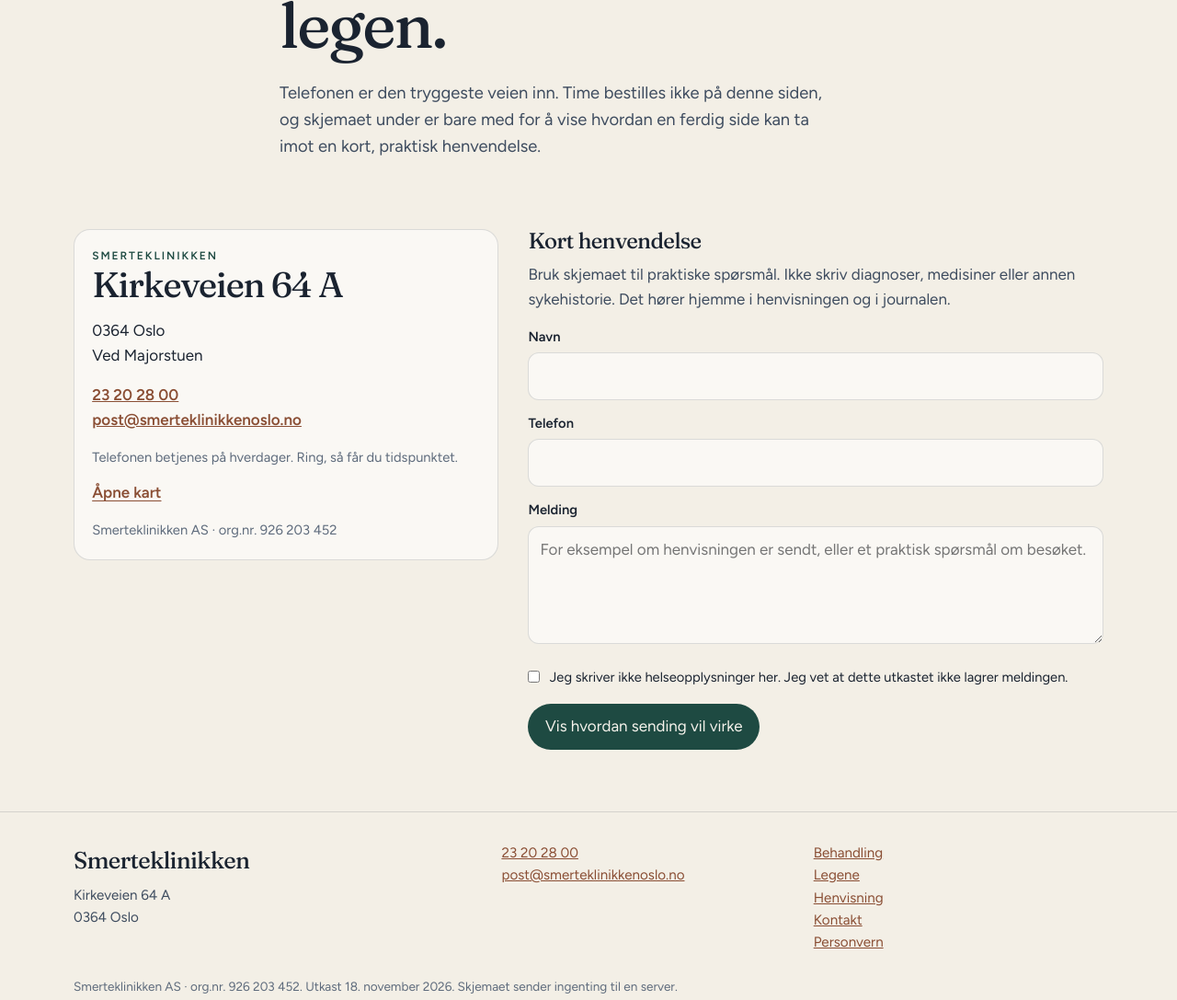
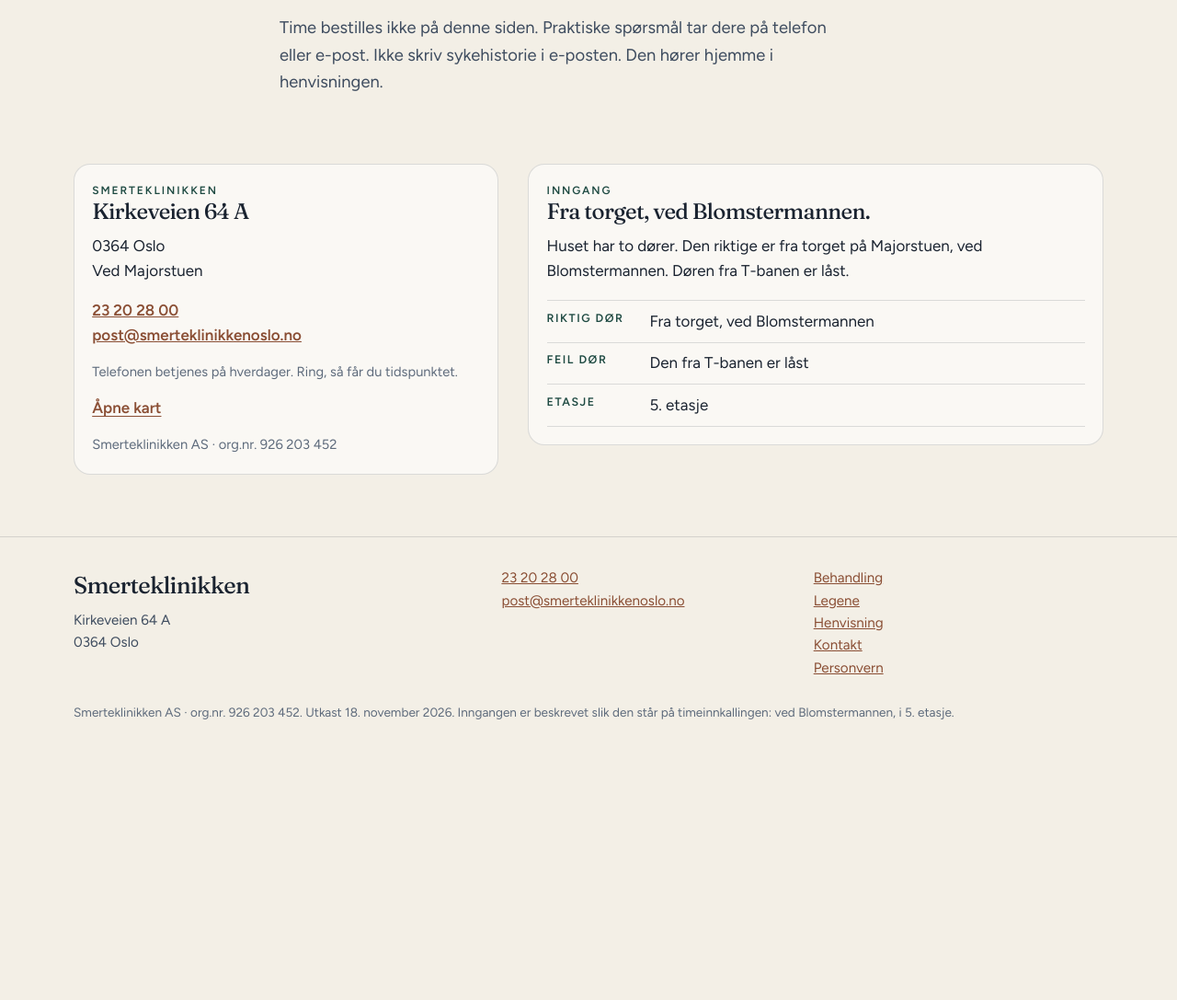
Before and after one commit to hanshaugen/smerteklinikkenoslo, a plain HTML site: page kontakt.html in a window 1280 px wide. Shown: the part 328-1415 px from the top of the page at 92% size. After the commit the page ends 1155 px from the top, so only its background shows below. Drawn offline with Linux system fonts and the light colour scheme.

Commit message:
Bytt ut skjemaet med inngangen, og legg Hjem i menyen.
Riktig dør er fra torget ved Blomstermannen. Døren fra T-banen er låst. Klinikken ligger i 5. etasje.

```diff
--- a/css/site.css
+++ b/css/site.css
@@ -274,7 +274,7 @@ button.btn {
 
 .card h2,
 .step h2,
-.contact-form h2 {
+.contact-card h2 {
   font-size: 1.5rem;
 }
 
@@ -543,41 +543,28 @@ button.btn {
 
 .contact-card a { color: var(--copper); font-weight: 600; }
 
-label {
-  display: block;
-  font-weight: 600;
-  font-size: 0.92rem;
-  margin-bottom: 0.3rem;
+.entrance-list {
+  list-style: none;
+  margin: 1.1rem 0 0;
+  padding: 0;
 }
 
-input, textarea {
-  width: 100%;
-  font: inherit;
-  color: inherit;
-  background: var(--sheet);
-  border: 1px solid var(--line);
-  border-radius: 12px;
-  padding: 0.7rem 0.75rem;
-  margin-bottom: 0.9rem;
+.entrance-list li {
+  display: grid;
+  grid-template-columns: 6.2rem 1fr;
+  gap: 0.8rem;
+  padding: 0.55rem 0;
+  border-top: 1px solid var(--line);
 }
 
-textarea { min-height: 8rem; resize: vertical; }
+.entrance-list li:last-child { border-bottom: 1px solid var(--line); }
 
-.check {
-  display: flex;
-  gap: 0.65rem;
-  align-items: flex-start;
-  font-weight: 400;
-  margin: 0.2rem 0 1rem;
-}
-
-.check input { width: auto; margin: 0.2rem 0 0; }
-
-.form-result {
-  background: #e5efe9;
-  border-radius: 12px;
-  padding: 0.9rem 1rem;
-  margin-bottom: 1rem;
+.entrance-list span {
+  color: var(--spruce);
+  font-size: 0.78rem;
+  font-weight: 600;
+  letter-spacing: 0.12em;
+  text-transform: uppercase;
 }
 
 .site-footer {
--- a/js/site.js
+++ b/js/site.js
@@ -15,40 +15,4 @@
       });
     });
   }
-
-  var form = document.querySelector(".contact-form");
-  if (!form) return;
-
-  form.addEventListener("submit", function (event) {
-    event.preventDefault();
-    if (!form.checkValidity()) {
-      form.reportValidity();
-      return;
-    }
-
-    var data = new FormData(form);
-    var result = document.querySelector(".form-result");
-    var text = [
-      "Navn: " + data.get("navn"),
-      "Telefon: " + data.get("telefon"),
-      "",
-      String(data.get("melding") || "")
-    ].join("\n");
-
-    var mailto = "mailto:post@smerteklinikkenoslo.no?subject=" +
-      encodeURIComponent("Henvendelse fra nettsiden") +
-      "&body=" + encodeURIComponent(text);
-
-    result.hidden = false;
-    result.innerHTML = "";
-
-    var p = document.createElement("p");
-    p.textContent = "I dette utkastet lagres ikke skjemaet. På den ferdige siden kan meldingen åpne en e-post til klinikken, eller dere kan la telefonen være eneste vei inn. Ring 23 20 28 00 om saken haster.";
-    result.appendChild(p);
-
-    var a = document.createElement("a");
-    a.href = mailto;
-    a.textContent = "Åpne e-post til post@smerteklinikkenoslo.no";
-    result.appendChild(a);
-  });
 })();
--- a/kontakt.html
+++ b/kontakt.html
@@ -5,7 +5,7 @@
   <meta name="viewport" content="width=device-width, initial-scale=1">
   <meta name="robots" content="noindex, nofollow">
   <meta name="theme-color" content="#1e4a42">
-  <meta name="description" content="Kontakt Smerteklinikken i Kirkeveien 64 A på Majorstuen. Telefon 23 20 28 00.">
+  <meta name="description" content="Kontakt Smerteklinikken i Kirkeveien 64 A. Inngang ved Blomstermannen, fra torget på Majorstuen. 5. etasje. Telefon 23 20 28 00.">
   <title>Kontakt · Smerteklinikken Oslo</title>
   <link rel="icon" href="img/favicon.svg" type="image/svg+xml">
   <link rel="preconnect" href="https://fonts.googleapis.com">
@@ -30,6 +30,7 @@
         </a>
         <button class="nav-toggle" type="button" aria-expanded="false" aria-controls="meny">Meny</button>
         <nav id="meny" class="nav" aria-label="Hovedmeny">
+          <a href="index.html">Hjem</a>
           <a href="behandling.html">Behandling</a>
           <a href="leger.html">Legene</a>
           <a href="henvisning.html">Henvisning</a>
@@ -45,8 +46,8 @@
     <header class="page-hero">
       <div class="wrap prose">
         <p class="eyebrow">Kontakt</p>
-        <h1>Ring oss. Henvisningen går fra legen.</h1>
-        <p class="lede">Telefonen er den tryggeste veien inn. Time bestilles ikke på denne siden, og skjemaet under er bare med for å vise hvordan en ferdig side kan ta imot en kort, praktisk henvendelse.</p>
+        <h1>Ring, eller send en e-post.</h1>
+        <p class="lede">Time bestilles ikke på denne siden. Praktiske spørsmål tar dere på telefon eller e-post. Ikke skriv sykehistorie i e-posten. Den hører hjemme i henvisningen.</p>
       </div>
     </header>
 
@@ -63,28 +64,16 @@
           <p class="small">Smerteklinikken AS · org.nr. 926&nbsp;203&nbsp;452</p>
         </aside>
 
-        <form class="contact-form" action="#" method="post" novalidate>
-          <h2>Kort henvendelse</h2>
-          <p class="muted">Bruk skjemaet til praktiske spørsmål. Ikke skriv diagnoser, medisiner eller annen sykehistorie. Det hører hjemme i henvisningen og i journalen.</p>
-
-          <div class="form-result" hidden></div>
-
-          <label for="navn">Navn</label>
-          <input id="navn" name="navn" autocomplete="name" required>
-
-          <label for="telefon">Telefon</label>
-          <input id="telefon" name="telefon" type="tel" autocomplete="tel" required>
-
-          <label for="melding">Melding</label>
-          <textarea id="melding" name="melding" required placeholder="For eksempel om henvisningen er sendt, eller et praktisk spørsmål om besøket."></textarea>
-
-          <label class="check">
-            <input type="checkbox" name="samtykke" required>
-            <span>Jeg skriver ikke helseopplysninger her. Jeg vet at dette utkastet ikke lagrer meldingen.</span>
-          </label>
-
-          <button class="btn btn-primary" type="submit">Vis hvordan sending vil virke</button>
-        </form>
+        <article class="contact-card">
+          <p class="eyebrow">Inngang</p>
+          <h2>Fra torget, ved Blomstermannen.</h2>
+          <p>Huset har to dører. Den riktige er fra torget på Majorstuen, ved Blomstermannen. Døren fra T-banen er låst.</p>
+          <ul class="entrance-list">
+            <li><span>Riktig dør</span> Fra torget, ved Blomstermannen</li>
+            <li><span>Feil dør</span> Den fra T-banen er låst</li>
+            <li><span>Etasje</span> 5.&nbsp;etasje</li>
+          </ul>
+        </article>
       </div>
     </section>
   </main>
@@ -108,7 +97,7 @@
       </div>
     </div>
     <div class="wrap legal">
-      <p>Smerteklinikken AS · org.nr. 926&nbsp;203&nbsp;452. Utkast 18.&nbsp;november 2026. Skjemaet sender ingenting til en server.</p>
+      <p>Smerteklinikken AS · org.nr. 926&nbsp;203&nbsp;452. Utkast 18.&nbsp;november 2026. Inngangen er beskrevet slik den står på timeinnkallingen: ved Blomstermannen, i 5.&nbsp;etasje.</p>
     </div>
   </footer>
   <script src="js/site.js"></script>
```
Also changed, not shown: behandling.html (+1 -0 lines), henvisning.html (+2 -1 lines), index.html (+3 -1 lines), leger.html (+1 -0 lines), personvern.html (+3 -5 lines).
